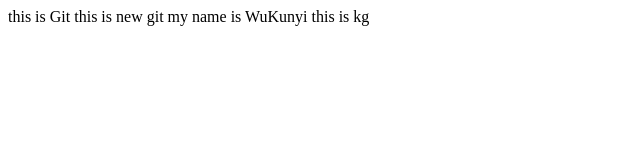
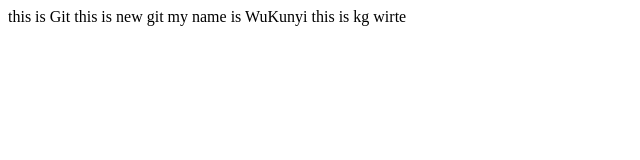
Before and after one commit to 123kg123/test, a plain HTML site: page index.html in a window 1280 px wide. Shown: the full height of the page, 0-640 px from the left. Drawn offline with Linux system fonts and the light colour scheme.

Commit message:
kg second commit

```diff
--- a/index.html
+++ b/index.html
@@ -8,6 +8,6 @@
 		this is Git
 		this is new git
 		my name is WuKunyi
-		this is kg
+		this is kg wirte
 	</body>
 </html>
```
